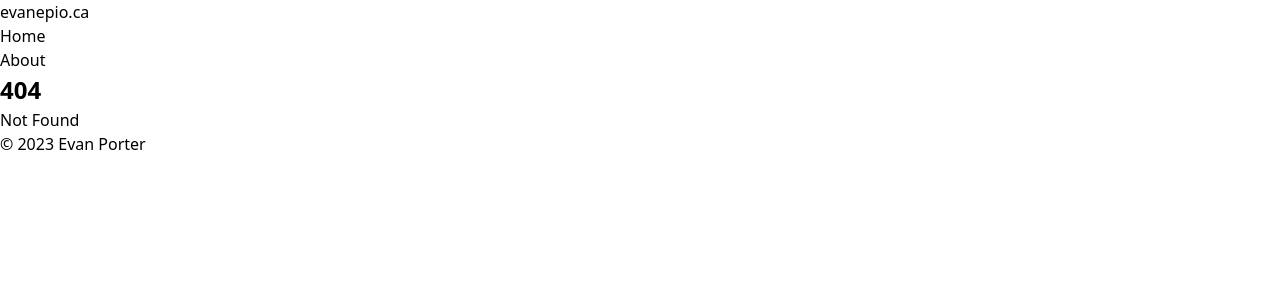
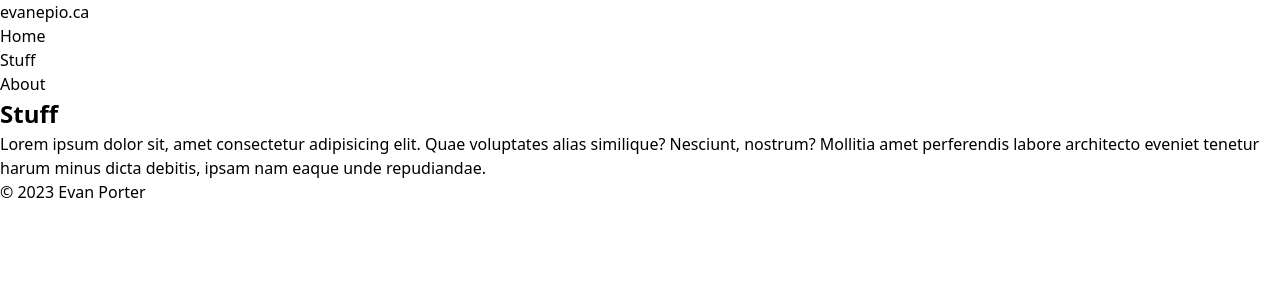
Before and after one commit to evanepio/evanepioca, a SvelteKit app: page /stuff in a window 1280 px wide. Before the commit this address had no page. Shown: the top 300 px of the page. Built offline with nearby package versions, Linux system fonts and the light colour scheme.

Commit message:
Add third page to make nav bar look better.
It will be replaced later.

```diff
--- a/src/routes/Header.svelte
+++ b/src/routes/Header.svelte
@@ -3,6 +3,7 @@
 
 	const links: {name: string, url: string}[] = [
 		{name: "Home", url: "/"},
+		{name: "Stuff", url: "/stuff"},
 		{name: "About", url: "/about"}
 	];
 </script>
--- /dev/null
+++ b/src/routes/stuff/+page.svelte
@@ -0,0 +1,12 @@
+<svelte:head>
+	<title>Stuff</title>
+	<meta name="description" content="Stuff" />
+</svelte:head>
+
+<div class="text-column">
+	<h1>Stuff</h1>
+
+	<p>
+		Lorem ipsum dolor sit, amet consectetur adipisicing elit. Quae voluptates alias similique? Nesciunt, nostrum? Mollitia amet perferendis labore architecto eveniet tenetur harum minus dicta debitis, ipsam nam eaque unde repudiandae.
+	</p>
+</div>
```
